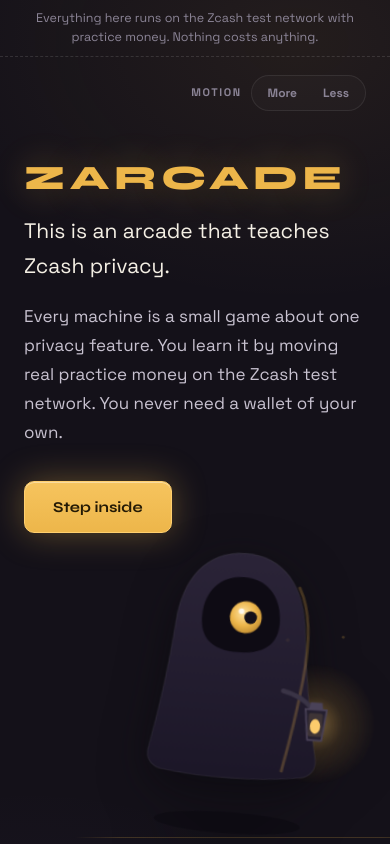
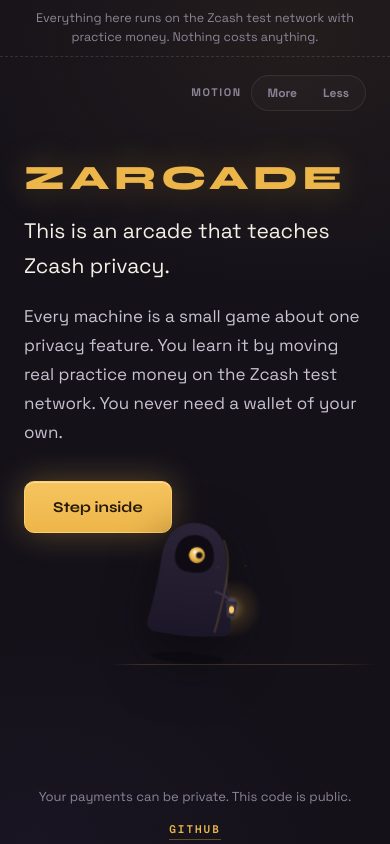
Before and after one commit to Valorian0108/zarcade, a Next.js app: page / in a window 390 px wide. Shown: the top 844 px of the page. Built offline with nearby package versions, Linux system fonts and the light colour scheme.

Commit message:
Watcher shrunk below his own door and the peek made a true peek (D-069): figure 300px to 150px on the door page, peek hides 56% behind a 16deg craned lean, geometry recomputed; logs updated

```diff
--- a/components/game/game.css
+++ b/components/game/game.css
@@ -1298,25 +1298,26 @@
   --peekX: 400px;
   --peekFull: 720px;
   --peekTilt: -4deg;
-  /* D-062, restaged by D-067 and D-068: the walk distance, the door's size
-     and the two heights of the back platform are geometry, not guesses. The
-     figure is a fixed 300px wide on this page, his cloak centre sits at
-     134px, and the door centre follows from its offset, so each breakpoint
-     states its numbers once and every keyframe reads them. --backH is the
+  /* D-062, restaged by D-067 and D-068, resized by D-069: the walk distance,
+     the door's size and the two heights of the back platform are geometry,
+     not guesses. The figure is a fixed 150px wide on this page (he used to
+     be 300 and towered over his own door), his cloak centre sits at 67px,
+     and the door centre follows from its offset, so each breakpoint states
+     its numbers once and every keyframe reads them. --backH is the
      platform's near edge (the seam the watcher lives on); --climbD is the
      platform's own depth, the extra climb from the seam to the far wall
      where the door stands. The walk crosses both, so every step moves him
      away from the viewer and toward the door at once. */
-  --walkX: 138px;
+  --walkX: 115px;
   --doorW: 88px;
   --doorH: 192px;
-  --doorRight: -16px;
+  --doorRight: -76px;
   --backH: 60px;
   --climbD: 31px;
 }
 
 /* D-067, rebuilt by D-068: the back platform's near edge. The watcher
-   LIVES on this line: his feet meet it exactly (the +3px offset is his
+   LIVES on this line: his feet meet it exactly (the +2px offset is his
    transform origin lifting him at depth scale), and the door stands
    deeper, against the far wall. The seam is permanent now, not a guest of
    the door: the platform exists from load, so the less-motion picture is a
@@ -1328,7 +1329,7 @@
   position: absolute;
   left: -6%;
   right: calc(var(--doorRight) - 44px);
-  bottom: calc(var(--backH) + 3px);
+  bottom: calc(var(--backH) + 2px);
   height: 1px;
   background: linear-gradient(
     90deg,
@@ -1354,7 +1355,7 @@
 
 /* D-062, restaged by D-067 and D-068: a door he can actually use, standing
    on the back platform's FAR floor, against the wall, deeper than the
-   watcher's near edge by exactly --climbD (the +4px is his foot lift at
+   watcher's near edge by exactly --climbD (the +2px is his foot lift at
    arrival scale, so his feet meet the door's base when he gets there).
    Smaller than the old front-row door (192px against his 348px) and a step
    paler, because it is further away; still layered BEHIND him so he passes
@@ -1365,7 +1366,7 @@
 .gm-wMiniDoor {
   position: absolute;
   right: var(--doorRight);
-  bottom: calc(var(--backH) + var(--climbD) + 4px);
+  bottom: calc(var(--backH) + var(--climbD) + 2px);
   width: var(--doorW);
   height: var(--doorH);
   border: 1px solid rgba(237, 182, 74, 0.38);
@@ -1558,10 +1559,10 @@
      tucks closer and narrows, and both platform heights drop, so the depth
      still reads on a small phone width without eating the scene. */
   .gm-wStory {
-    --walkX: 140px;
+    --walkX: 109px;
     --doorW: 76px;
     --doorH: 168px;
-    --doorRight: -12px;
+    --doorRight: -64px;
     --backH: 48px;
     --climbD: 24px;
   }
--- a/components/hub/door.tsx
+++ b/components/hub/door.tsx
@@ -28,7 +28,9 @@
  * the figure rests and writes three CSS variables (--peekX, --peekFull,
  * --peekTilt); the stylesheet carries safe fallbacks, so the story still
  * plays if measuring ever fails. The walk distance and door size are CSS
- * variables per breakpoint, computed from the fixed figure geometry. Under
+ * variables per breakpoint, computed from the fixed figure geometry (D-069:
+ * the figure is 150px wide on this page, small enough that his own door
+ * towers over him, and the peek hides 56% of him behind a 16deg lean). Under
  * "less" motion none of this plays and nothing is measured.
  *
  * Pressing "Step inside": the button sinks (CSS :active), the lantern flares
@@ -58,12 +60,17 @@
     };
   }, [reduced]);
 
-  // D-055: measure the resting spot once, and again on resize, so the peek
-  // comes from whichever screen edge is nearer at any window width. The
-  // hidden fraction is 40%: the eye sits at ~46% of the figure's width and
-  // the hood rim starts at ~30%, so hiding more than 40% would push the eye
-  // itself past the edge. The machine check measures the eye's screen
-  // position during the peek and fails if it is offscreen.
+  // D-055, restaged by D-069: measure the resting spot once, and again on
+  // resize, so the peek comes from whichever screen edge is nearer at any
+  // window width. The hidden fraction is 56%: most of the body stays out of
+  // view, because that is what a peek is. The eye sits at ~46% of the
+  // figure's width, inside the hidden zone at that fraction, so the peek
+  // leans: the 16deg diagonal tilt written to --peekTilt below swings the
+  // head and eye around the corner into the visible sliver, hood first,
+  // like somebody craning around a doorframe. The fraction and the angle
+  // are tuned together by machine check: more hidden or less lean and the
+  // eye itself clips the screen edge. The machine check measures the eye's
+  // screen position during the peek and fails if it is offscreen.
   useEffect(() => {
     if (reduced) return;
     const el = storyRef.current;
@@ -74,13 +81,13 @@
       const toLeft = r.left;
       const toRight = window.innerWidth - r.right;
       const fromLeft = toLeft <= toRight;
-      const hidden = r.width * 0.4;
+      const hidden = r.width * 0.56;
       const peek = fromLeft ? -(toLeft + hidden) : toRight + hidden;
       const full = fromLeft ? -(toLeft + r.width + 80) : toRight + r.width + 80;
       el.style.setProperty("--peekX", `${Math.round(peek)}px`);
       el.style.setProperty("--peekFull", `${Math.round(full)}px`);
-      // Lean into the peek, like somebody turning their head around a corner.
-      el.style.setProperty("--peekTilt", fromLeft ? "4deg" : "-4deg");
+      // The diagonal lean: most of him stays hidden, the eye cranes in.
+      el.style.setProperty("--peekTilt", fromLeft ? "16deg" : "-16deg");
     };
     measure();
     window.addEventListener("resize", measure);
@@ -139,7 +146,7 @@
 
         <div className="gm-doorWatch">
           <div className="gm-wStory" ref={storyRef}>
-            <Watcher mood={mood} width={300} />
+            <Watcher mood={mood} width={150} />
             {/* The door he walks through (D-055, restaged by D-062): frame,
                 threshold, an inner light, and a leaf that swings open for
                 him. Decorative; the story cycle in game.css gives it life. */}
```
Also changed, not shown: 2 other files (tests, documents, lock files or other folders).
